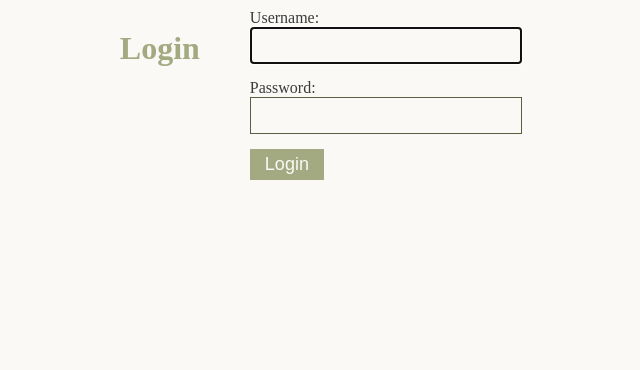
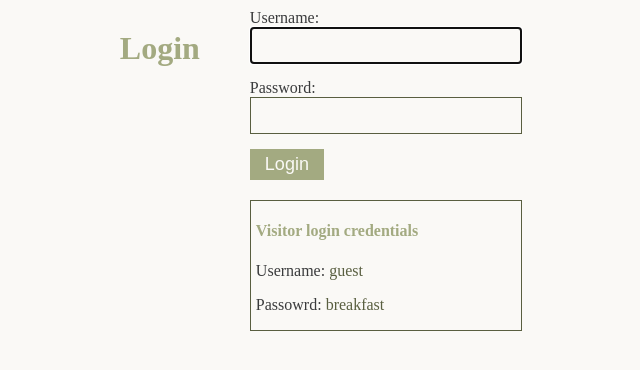
Before and after one commit to aclantz/recipe-django-app, a Django app: page /login/ in a window 1280 px wide. Shown: the part 138-508 px from the top of the page, without its empty margins (319-959 px from the left). Run offline with Django 5.2, Linux system fonts and the light colour scheme.

Commit message:
add login credentials for guest

```diff
--- a/recipes/static/recipes/index.css
+++ b/recipes/static/recipes/index.css
@@ -19,7 +19,7 @@ html, body {
   padding: 0;
 }
 
-h1, h2 {
+h1, h2, h4 {
   color: var(--mid-green);
 }
 h3 {
@@ -199,6 +199,14 @@ button:hover {
   object-fit: cover;
   padding-right: 20px;
 }
+.login__note {
+  border: 1px solid var(--dark-green);
+  margin-top: 20px;
+  padding-left: 5px;
+}
+.note {
+  color: var(--dark-green);
+}
 
 /* Search ------------------------------------------------------------------------- */
 
--- a/templates/auth/login.html
+++ b/templates/auth/login.html
@@ -30,7 +30,12 @@
           {{form}}
           <button type="submit" >Login</button>
        </form>
+       <div class="login__note">
+        <h4>Visitor login credentials</h4>
+        <p>Username: <span class="note">guest</span></p> <p>Passowrd: <span class="note">breakfast</span></p>
       </div>
+      </div>
+
     </div>
 
   </body>
```
Also changed, not shown: README.md.
